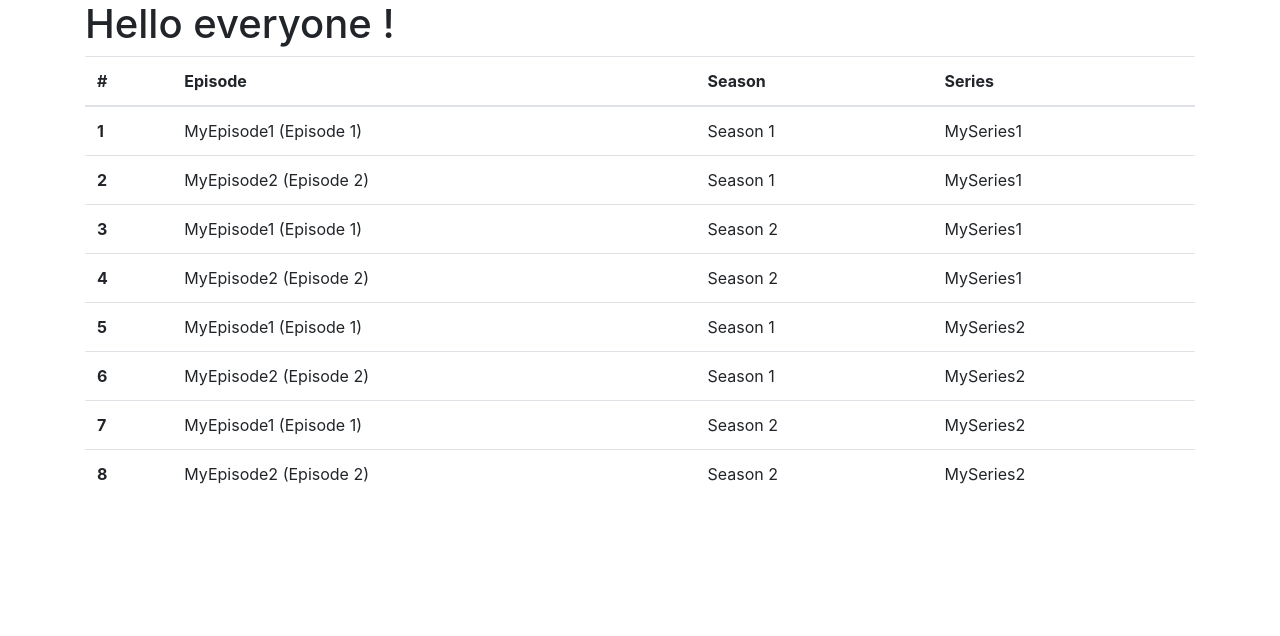
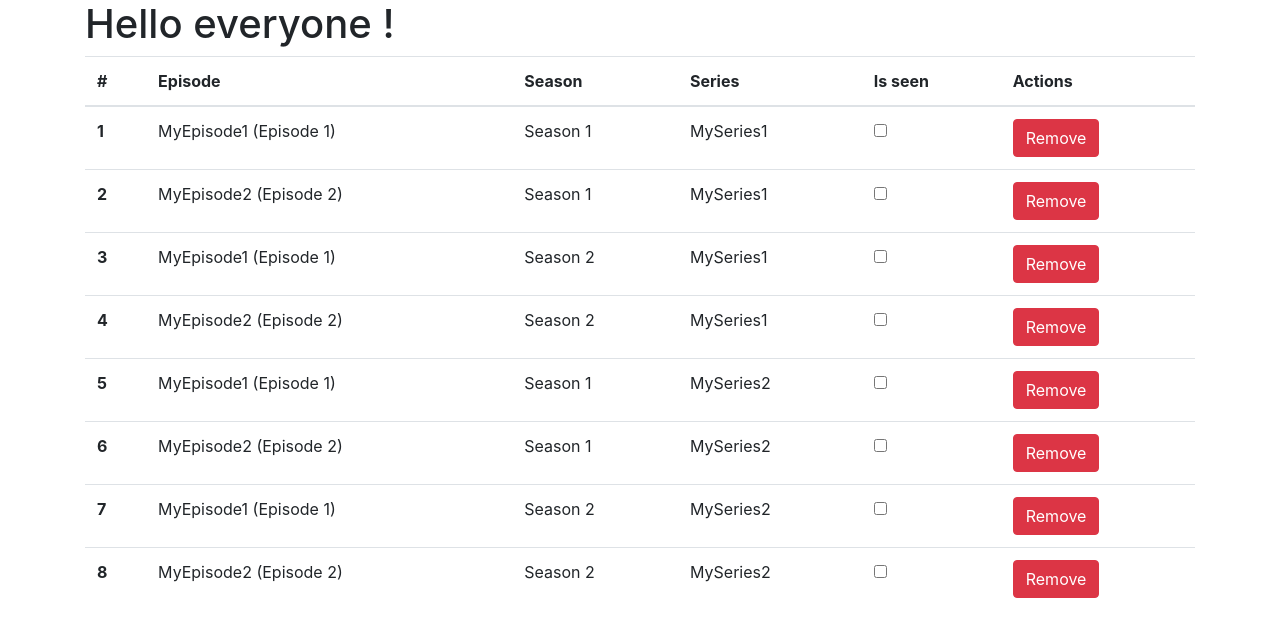
Before and after one commit to lucnicolas/INTFLIX-Frontend, an Angular app: page / in a window 1280 px wide. Shown: the top 636 px of the page. Built offline with nearby package versions, Linux system fonts and the light colour scheme.

Commit message:
✨ Adding Delete and SeenState Events

```diff
--- a/src/app/components/episodes/episodes.component.html
+++ b/src/app/components/episodes/episodes.component.html
@@ -5,14 +5,22 @@
     <th scope="col">Episode</th>
     <th scope="col">Season</th>
     <th scope="col">Series</th>
+    <th scope="col">Is seen</th>
+    <th scope="col">Actions</th>
   </tr>
   </thead>
   <tbody>
-  <tr *ngFor="let currentEpisode of episodes">
-    <th scope="row">{{ currentEpisode.id }}</th>
-    <td>{{ currentEpisode.title }} (Episode {{ currentEpisode.num }})</td>
-    <td>Season {{ currentEpisode.fkSeason.num }}</td>
-    <td>{{ currentEpisode.fkSeason.fkSeries.name }}</td>
-  </tr>
+    <tr *ngFor="let currentEpisode of episodes" [ngClass]="{'bg-success text-white': currentEpisode.seen}">
+      <th scope="row">{{ currentEpisode.id }}</th>
+      <td>{{ currentEpisode.title }} (Episode {{ currentEpisode.num }})</td>
+      <td>Season {{ currentEpisode.fkSeason.num }}</td>
+      <td>{{ currentEpisode.fkSeason.fkSeries.name }}</td>
+      <td>
+        <input (click)="onClickChangeSeenState(currentEpisode.id)" type="checkbox" id="inlineCheckbox1" value="option1">
+      </td>
+      <td>
+        <button (click)="onclickDelete(currentEpisode.id)"class="btn btn-danger">Remove</button>
+      </td>
+    </tr>
   </tbody>
 </table>
--- a/src/app/components/episodes/episodes.component.ts
+++ b/src/app/components/episodes/episodes.component.ts
@@ -11,14 +11,23 @@ import {EpisodesService} from '../../controllers/episodes/episodes.service';
   styleUrls: ['./episodes.component.css']
 })
 export class EpisodesComponent implements OnInit {
+  private episodesService: EpisodesService;
   public seasons: Season[];
   public episodes: Episode[];
 
   constructor(episodesService: EpisodesService) {
+    this.episodesService = episodesService;
     this.episodes = episodesService.getAllEpisodes();
   }
 
   ngOnInit(): void {
   }
 
+  onclickDelete(episodeId: number): void {
+    this.episodesService.removeEpisode(episodeId);
+  }
+
+  onClickChangeSeenState(id: number): void {
+    this.episodesService.changeSeenState(id);
+  }
 }
--- a/src/app/controllers/episodes/episodes.service.ts
+++ b/src/app/controllers/episodes/episodes.service.ts
@@ -47,7 +47,13 @@ export class EpisodesService {
   }
 
   // This function remove an entry from Series object
-  public removeEpisode(id: number): void{
+  public removeEpisode(id: number): void {
+    id--;
     this.episodes.splice(id);
   }
+
+  public changeSeenState(id: number): void {
+    id--;
+    this.episodes[id].seen = !this.episodes[id].seen;
+  }
 }
--- a/src/app/controllers/seasons/seasons.service.ts
+++ b/src/app/controllers/seasons/seasons.service.ts
@@ -37,7 +37,8 @@ export class SeasonsService {
   }
 
   // This function remove an entry from Season object
-  public removeSeason(id: number): void{
+  public removeSeason(id: number): void {
+    id--;
     this.seasons.splice(id);
   }
 }
--- a/src/app/controllers/series/series.service.ts
+++ b/src/app/controllers/series/series.service.ts
@@ -30,7 +30,8 @@ export class SeriesService {
   }
 
   // This function remove an entry from Series object
-  public removeSeries(id: number): void{
+  public removeSeries(id: number): void {
+    id--;
     this.series.splice(id);
   }
 }
```
